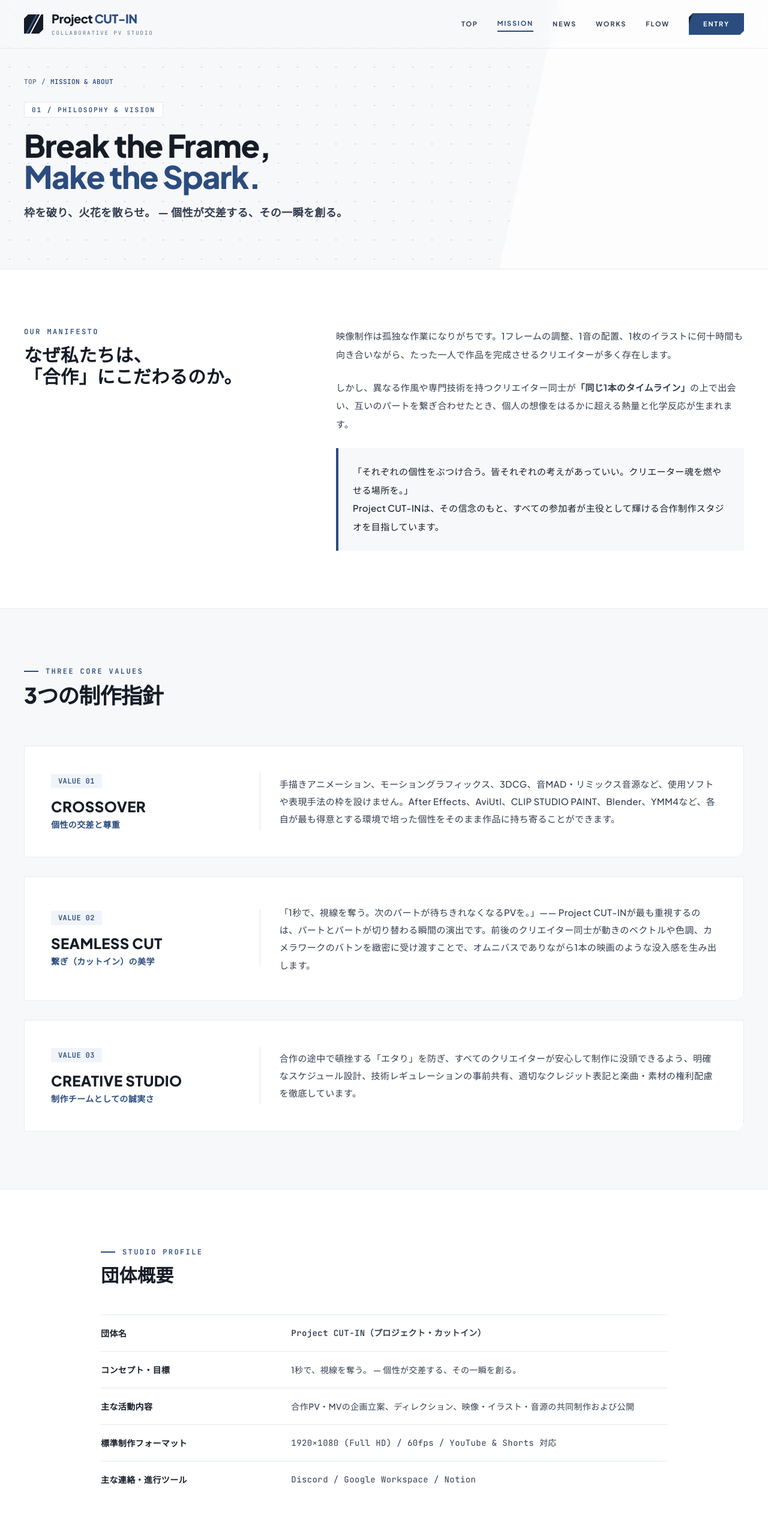
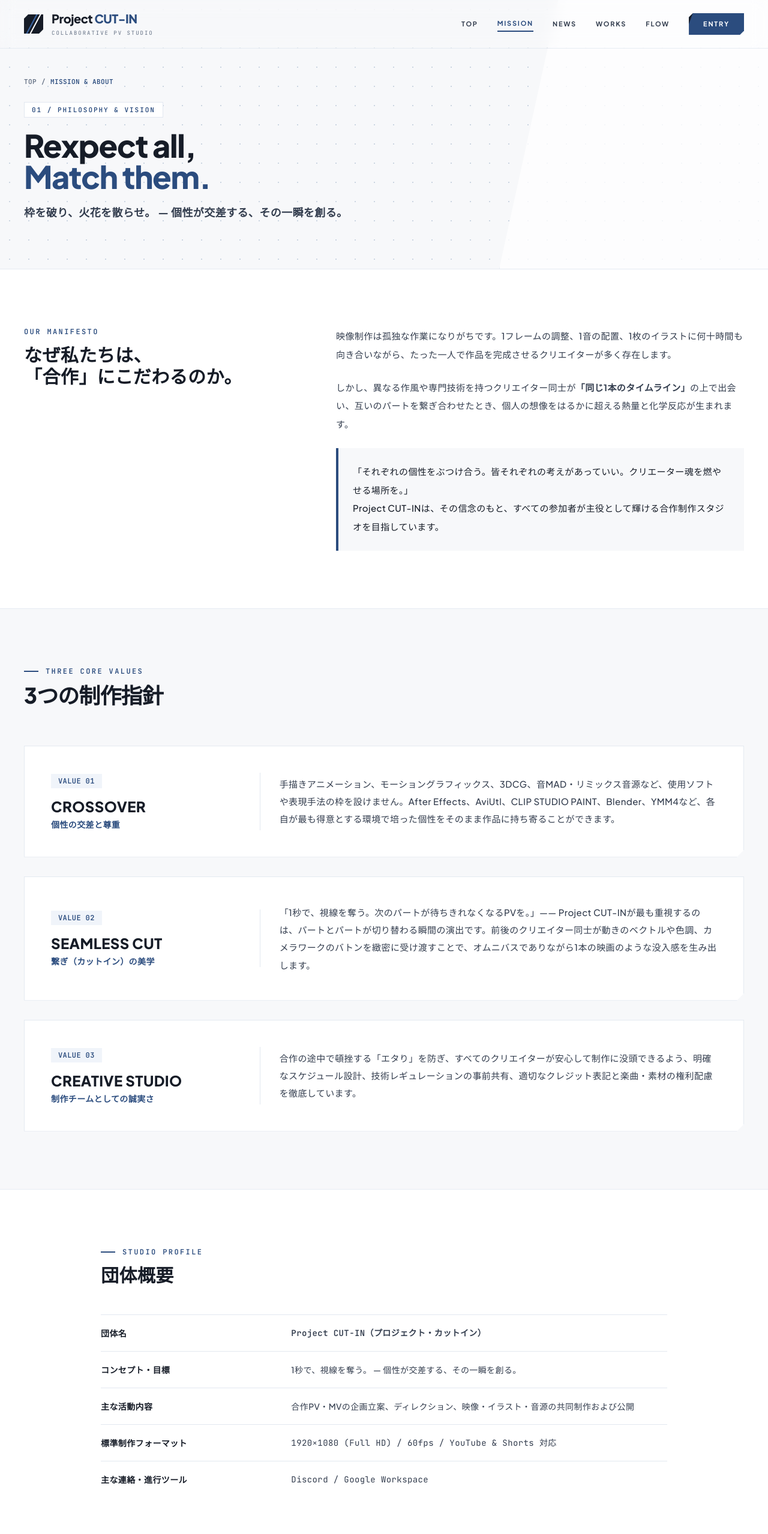
Before and after one commit to projectcut-in/project-cut_in, a plain HTML site: page mission.html in a window 1280 px wide. Shown: the top 2557 px of the page at 60% size. Drawn offline with nearby package versions, Linux system fonts and the light colour scheme.

Commit message:
Add files via upload

```diff
--- a/mission.html
+++ b/mission.html
@@ -152,8 +152,8 @@
                     <span>01 / PHILOSOPHY & VISION</span>
                 </div>
                 <h1 class="text-4xl sm:text-5xl lg:text-[52px] font-black text-ink-900 leading-[1.18] tracking-tight">
-                    Break the Frame,<br>
-                    <span class="text-brand">Make the Spark.</span>
+                    Rexpect all,<br>
+                    <span class="text-brand">Match them.</span>
                 </h1>
                 <p class="text-base sm:text-lg font-bold text-ink-700">
                     枠を破り、火花を散らせ。 — 個性が交差する、その一瞬を創る。
@@ -293,7 +293,7 @@
                 </div>
                 <div class="py-5 grid grid-cols-1 sm:grid-cols-12 gap-2">
                     <div class="sm:col-span-4 font-bold text-ink-900">主な連絡・進行ツール</div>
-                    <div class="sm:col-span-8 text-ink-700 font-mono">Discord / Google Workspace / Notion</div>
+                    <div class="sm:col-span-8 text-ink-700 font-mono">Discord / Google Workspace</div>
                 </div>
             </div>
 
```
